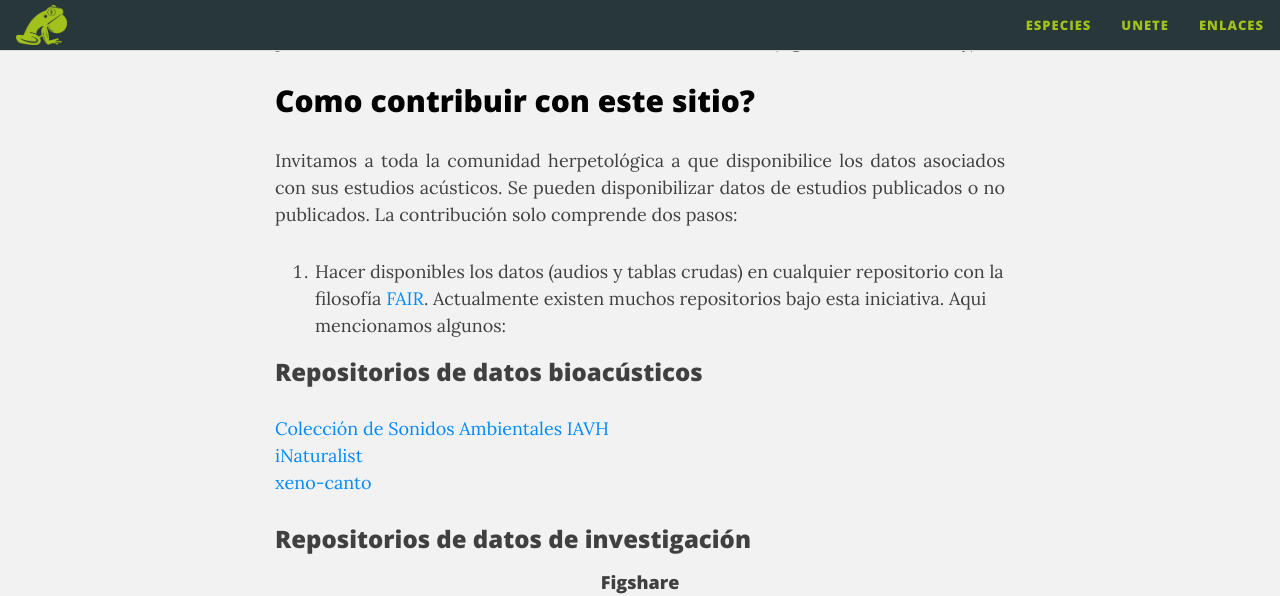
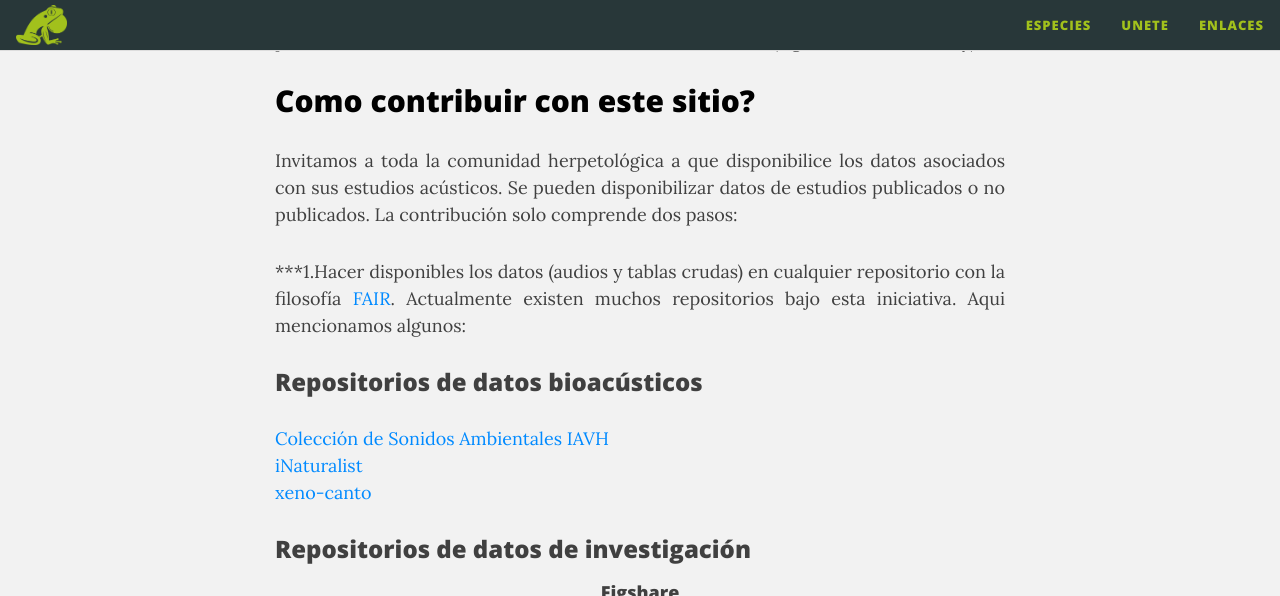
Before and after one commit to colombianfrogs/sounds, a Jekyll site: the page built from docs/unete.md, in a window 1280 px wide and 1400 px high, scrolled down 777 px, cut to the strip 0-596 px from the top of the window. Built offline with Jekyll 4.4.1, drawn with Linux system fonts in a browser that asks for light colours; some of the changed text lies outside the part shown.

Commit message:
Update unete.md

```diff
--- a/docs/unete.md
+++ b/docs/unete.md
@@ -48,7 +48,7 @@ Generalmente, las publicaciones de la comunidad bioacústica considera que la re
 ## Como contribuir con este sitio?
 Invitamos a toda la comunidad herpetológica a que disponibilice los datos asociados con sus estudios acústicos.  Se pueden disponibilizar datos de estudios publicados o no publicados. La contribución solo comprende dos pasos:
 
-1. Hacer disponibles los datos (audios y tablas crudas) en cualquier repositorio con la filosofía [FAIR](https://www.go-fair.org/fair-principles/). Actualmente existen muchos repositorios bajo esta iniciativa. Aqui mencionamos algunos:
+***1.Hacer disponibles los datos (audios y tablas crudas) en cualquier repositorio con la filosofía [FAIR](https://www.go-fair.org/fair-principles/). Actualmente existen muchos repositorios bajo esta iniciativa. Aqui mencionamos algunos:
 
 ### Repositorios de datos bioacústicos
 
```
Also changed, not shown: other parts of docs/unete.md (+1 -1 lines).
